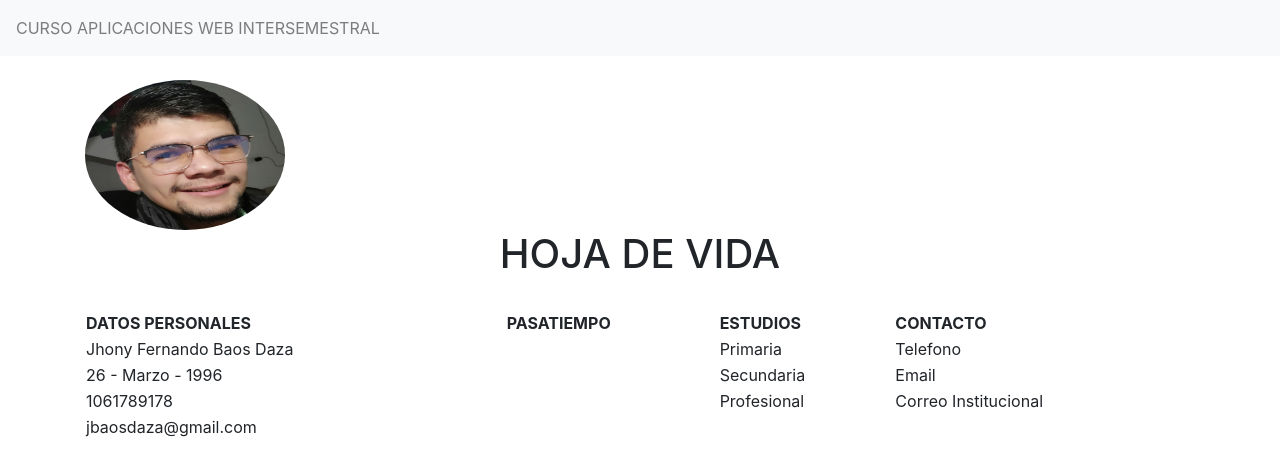
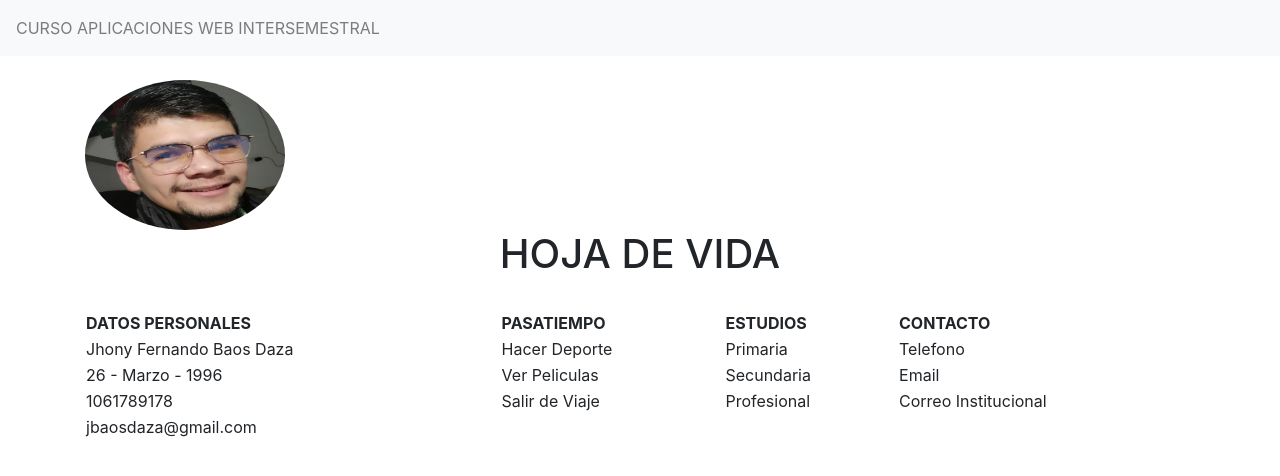
Before and after one commit to 1061789178/LenguajesTaller1, a plain HTML site: page index.html in a window 1280 px wide. Drawn offline with nearby package versions, Linux system fonts and the light colour scheme.

Commit message:
añadiendo Pasatiempo

```diff
--- a/index.html
+++ b/index.html
@@ -37,19 +37,19 @@
 
     <tr>
       <td>Jhony Fernando Baos Daza</td>
-      <td></td>
+      <td>Hacer Deporte</td>
       <td>Primaria</td>
       <td>Telefono</td>
     </tr>
     <tr>
       <td>26 - Marzo - 1996</td>
-      <td></td>
+      <td>Ver Peliculas</td>
       <td>Secundaria</td>
       <td>Email</td>
     </tr>
     <tr>
       <td>1061789178</td>
-      <td></td>
+      <td>Salir de Viaje</td>
       <td>Profesional</td>
       <td>Correo Institucional</td>
     </tr>
```
